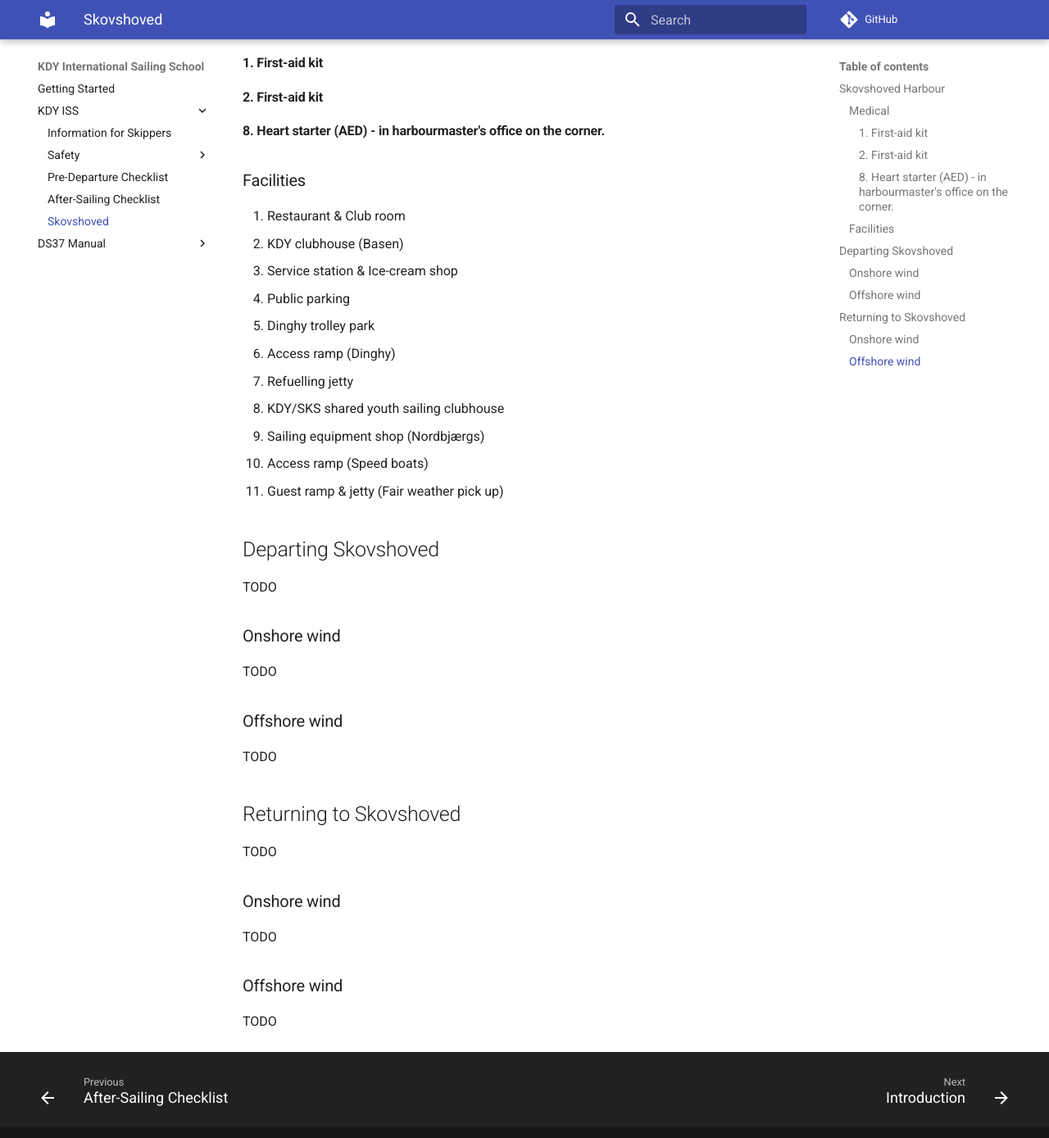
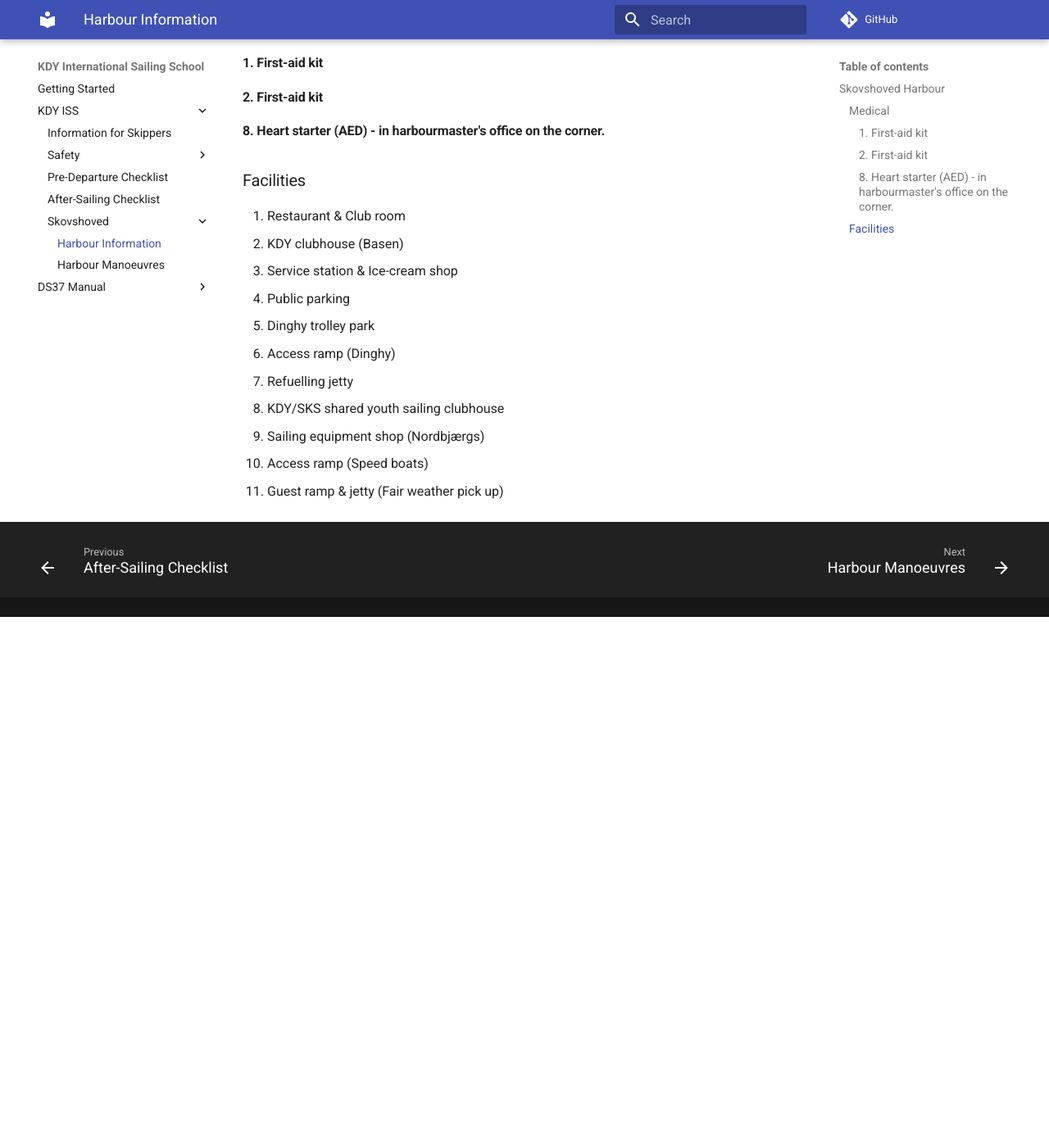
Before and after one commit to x123/kdy-iss, an MkDocs documentation site: the page built from docs/skovshoved.md, in a window 1280 px wide and 1400 px high, scrolled down 720 px. Shown: the top 1389 px of the window at 82% size. Built offline with MkDocs 1.6.1 and Material for MkDocs 9.7.7, drawn with Linux system fonts in a browser that asks for light colours; comment, search, counter and statistics services are not loaded; after the commit the page ends 1473 px from its top, so only the background shows below that; some of the changed text lies outside the part shown.

Commit message:
add harbour manoeuvres

```diff
--- a/docs/skovshoved.md
+++ b/docs/skovshoved.md
@@ -18,21 +18,3 @@
 9. Sailing equipment shop (Nordbjærgs)
 10. Access ramp (Speed boats)
 11. Guest ramp & jetty (Fair weather pick up)
-
-# Departing Skovshoved
-TODO
-
-## Onshore wind
-TODO
-
-## Offshore wind
-TODO
-
-# Returning to Skovshoved
-TODO
-
-## Onshore wind
-TODO
-
-## Offshore wind
-TODO
--- a/mkdocs.yml
+++ b/mkdocs.yml
@@ -30,7 +30,9 @@
       - 'General Safety Information': kdy-safety.md
     - 'Pre-Departure Checklist': pre-departure-checklist.md
     - 'After-Sailing Checklist': after-sailing-checklist.md
-    - 'Skovshoved': skovshoved.md
+    - 'Skovshoved':
+      - 'Harbour Information': skovshoved.md
+      - 'Harbour Manoeuvres': skovshoved-manoeuvres.md
   - 'DS37 Manual':
     - 'Introduction': intro.md
     - 'The DS37': the-ds37.md
```
Also changed, not shown: docs/skovshoved-manoeuvres.md (added, +141 -0 lines), docs/img/going-in-easterly.png (added), docs/img/going-in-westerly.png (added), docs/img/going-out-cowboy-northerly-2.png (added), docs/img/going-out-cowboy-northerly-3.png (added), docs/img/going-out-cowboy-northerly-4.png (added), docs/img/going-out-cowboy-southerly-2.png (added), docs/img/going-out-cowboy-southerly-3.png (added), docs/img/going-out-cowboy-southerly-4.png (added), docs/img/going-out-pole-4.png (added), docs/img/going-out-pole-easterly-2.png (added), docs/img/going-out-pole-easterly-3.png (added), docs/img/going-out-pole-easterly-4.png (added), docs/img/going-out-pole-westerly.png (added), 1 more files, 1 other file.
